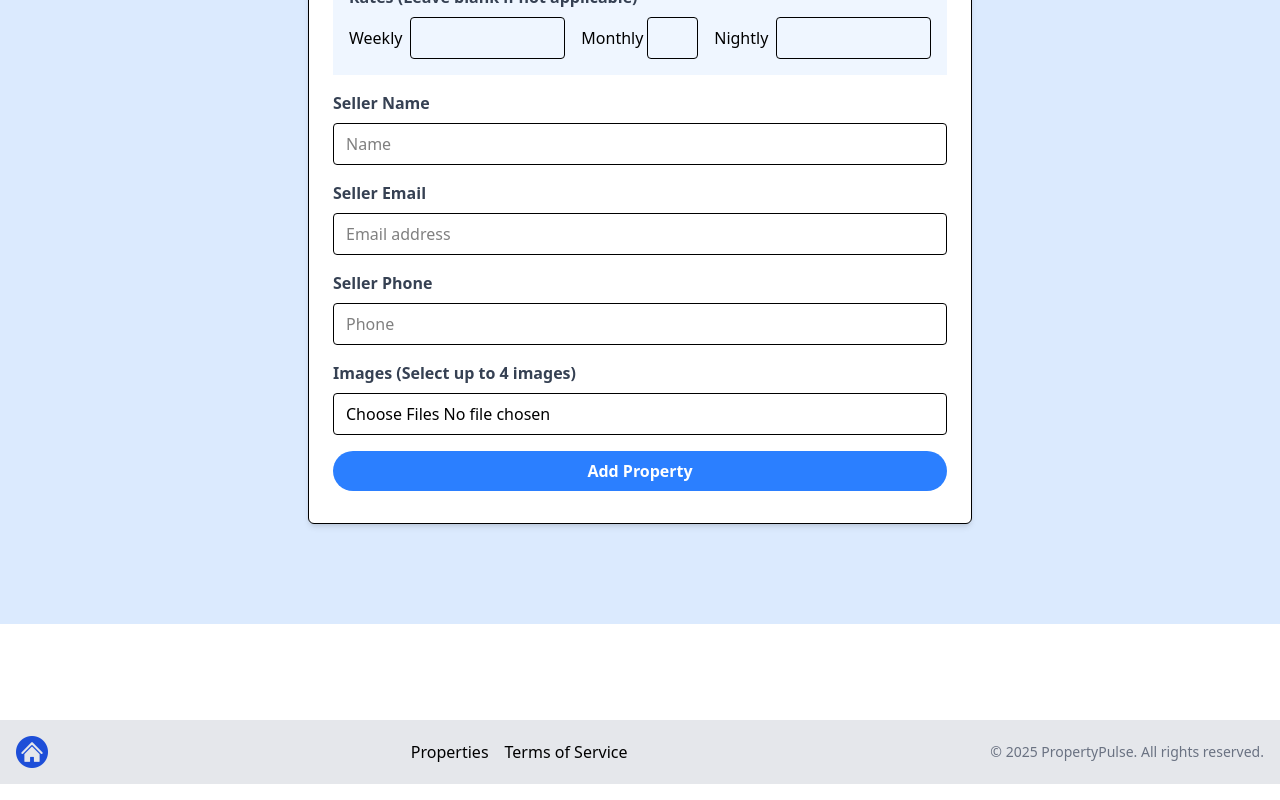
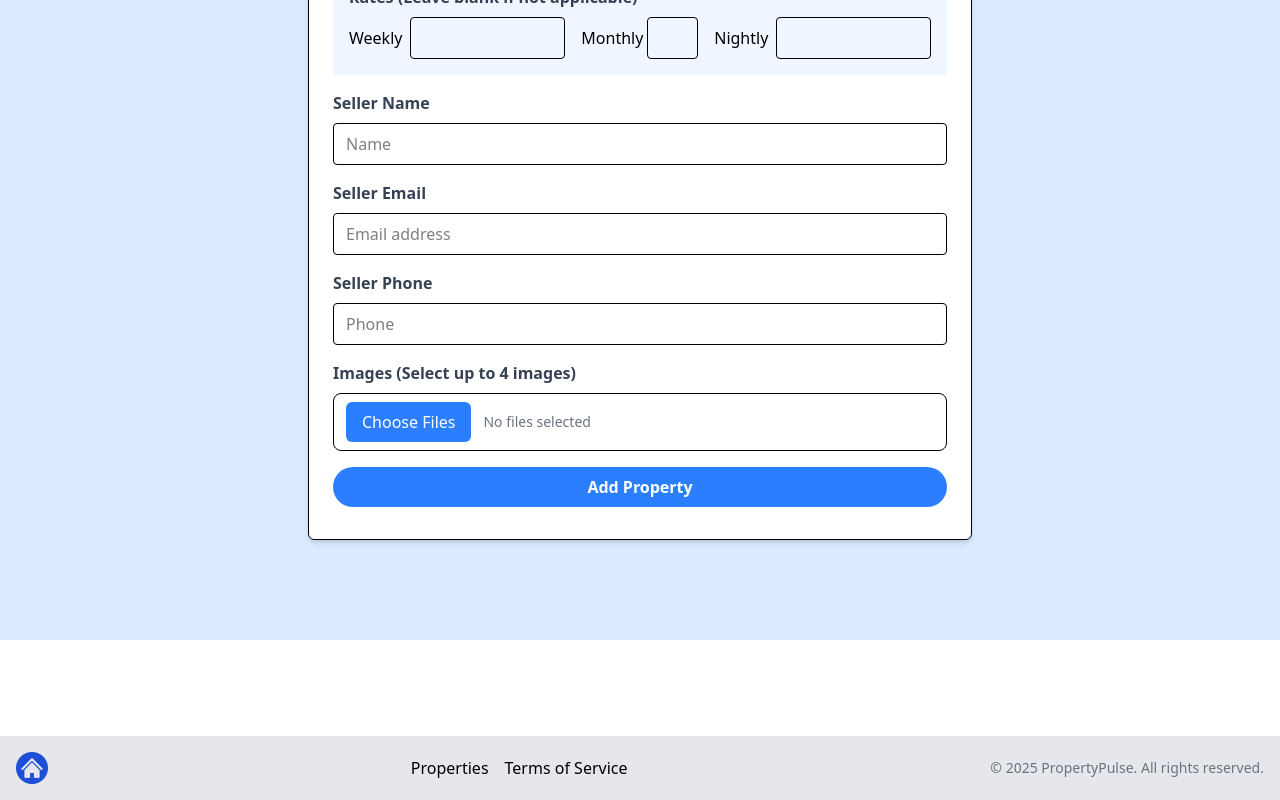
Before and after one commit to NicolaiHong/NextJsProject-HotelApp, a Next.js app: page /properties/add in a window 1280 px wide. Shown: the part 1231-2031 px from the top of the page. Built offline with nearby package versions, Linux system fonts and the light colour scheme; no server answers.

Commit message:
feat: Integrate addProperty action and improve form UX
Added a server action for property addition and connected it to the AddPropertyForm. Enhanced form validation with min values for beds, baths, and square feet. Improved image upload UX with a custom file picker and dynamic filename display.

```diff
--- /dev/null
+++ b/app/actions/addProperty.ts
@@ -0,0 +1,5 @@
+"use server";
+async function addProperty() {
+  console.log("Adding property...");
+}
+export default addProperty;
--- a/components/AddPropertyForm.tsx
+++ b/components/AddPropertyForm.tsx
@@ -1,6 +1,11 @@
+"use client";
+import addProperty from "@/app/actions/addProperty";
+import { useRef } from "react";
+
 const AddPropertyForm = () => {
+  const fileNameRef = useRef<HTMLSpanElement | null>(null);
   return (
-    <form>
+    <form action={addProperty}>
       <h2 className="text-3xl text-center font-semibold mb-6">Add Property</h2>
 
       <div className="mb-4">
@@ -94,6 +99,7 @@ const AddPropertyForm = () => {
             type="number"
             id="beds"
             name="beds"
+            min={1}
             className="border rounded w-full py-2 px-3"
             required
           />
@@ -105,6 +111,7 @@ const AddPropertyForm = () => {
           <input
             type="number"
             id="baths"
+            min={0}
             name="baths"
             className="border rounded w-full py-2 px-3"
             required
@@ -120,6 +127,7 @@ const AddPropertyForm = () => {
           <input
             type="number"
             id="square_feet"
+            min={20}
             name="square_feet"
             className="border rounded w-full py-2 px-3"
             required
@@ -381,22 +389,43 @@ const AddPropertyForm = () => {
           placeholder="Phone"
         />
       </div>
-
       <div className="mb-4">
-        <label htmlFor="images" className="block text-gray-700 font-bold mb-2">
+        <label className="block text-gray-700 font-bold mb-2">
           Images (Select up to 4 images)
         </label>
+
+        <div className="flex items-center gap-3 border rounded-lg bg-white px-3 py-2">
+          <label
+            htmlFor="images"
+            className="bg-blue-500 text-white px-4 py-2 rounded-md cursor-pointer hover:bg-blue-600 transition"
+          >
+            Choose Files
+          </label>
+
+          <span ref={fileNameRef} className="text-gray-500 text-sm">
+            No files selected
+          </span>
+        </div>
+
         <input
+          id="images"
           type="file"
-          id="images"
-          name="images"
-          className="border rounded w-full py-2 px-3"
+          multiple
           accept="image/*"
-          multiple
-          required
+          className="hidden"
+          onChange={(e) => {
+            const files = e.target.files;
+            if (!files || files.length === 0) {
+              if (fileNameRef.current)
+                fileNameRef.current.textContent = "No files selected";
+              return;
+            }
+
+            const names = [...files].map((f) => f.name).join(", ");
+            if (fileNameRef.current) fileNameRef.current.textContent = names;
+          }}
         />
       </div>
-
       <div>
         <button
           className="bg-blue-500 hover:bg-blue-600 text-white font-bold py-2 px-4 rounded-full w-full focus:outline-none focus:shadow-outline"
```
